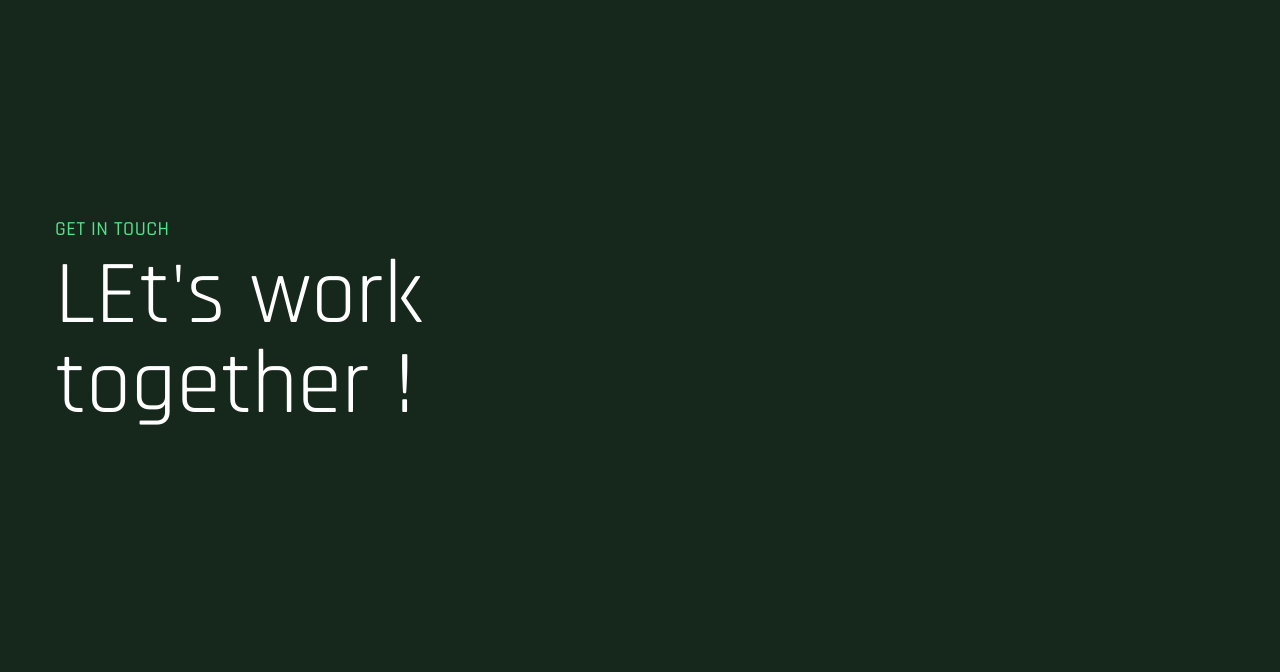
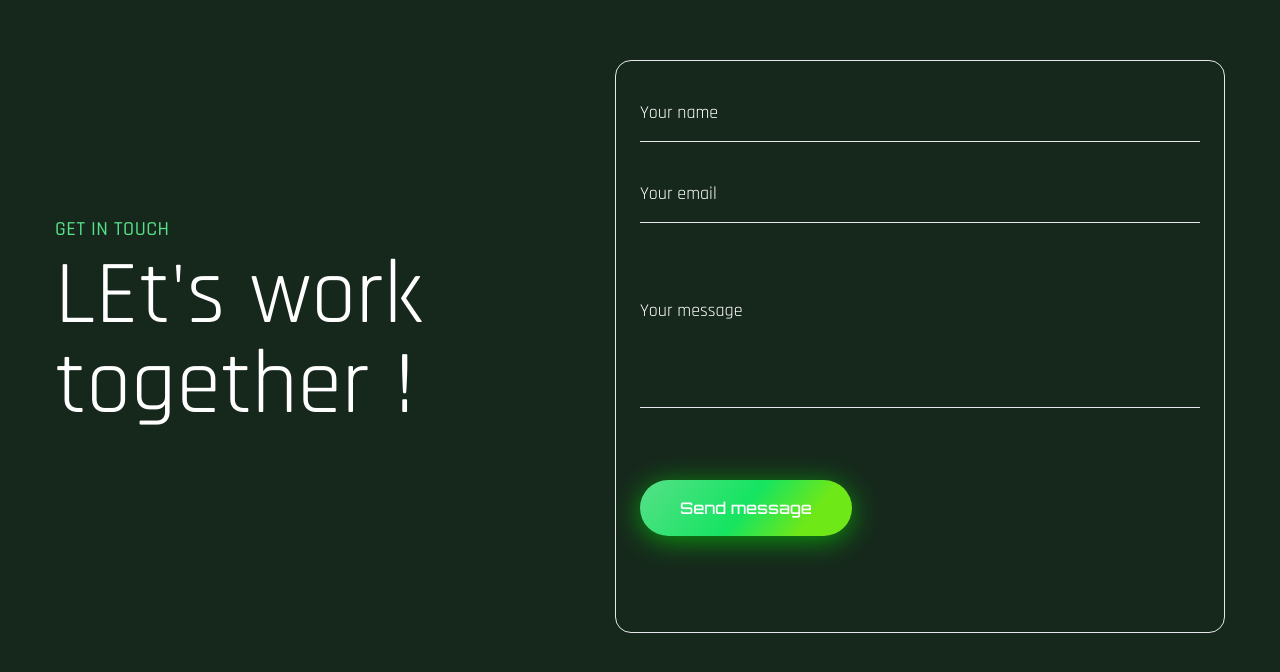
Before and after one commit to RikhiSingh/rikhisingh.github.io, a React (Create React App) app in the folder Portfolio/: page / in a window 1280 px wide. Shown: the part 3196-3868 px from the top of the page. Built offline with nearby package versions, Linux system fonts and the light colour scheme; the HTML template or start-up script is replaced by a standard one; a web font is replaced by a local one.

Commit message:
contact form completed

```diff
--- a/Portfolio/src/components/Contact.js
+++ b/Portfolio/src/components/Contact.js
@@ -22,6 +22,12 @@ const Contact = () => {
             </div>
           </motion.div>
           {/* fomr */}
+          <motion.form variants={fadeIn('left', 0.6)} initial="hidden" whileInView={'show'} viewport={{ once: false, amount: 0.3 }} action="" className='flex-1 border rounded-2xl flex flex-col gap-y-6 pb-24 p-6 items-start'>
+            <input className='bg-transparent border-b py-3 outline-none w-full placeholder:text-white focus:border-accent transition-all ' type="text" placeholder='Your name'/>
+            <input className='bg-transparent border-b py-3 outline-none w-full placeholder:text-white focus:border-accent transition-all ' type="email" placeholder='Your email'/>
+            <textarea  className='bg-transparent border-b py-12 outline-none w-full placeholder:text-white focus:border-accent transition-all resize-none mb-12' placeholder='Your message'></textarea>
+            <button className='btn btn-lg'>Send message</button>
+          </motion.form>
         </div>
       </div>
     </div>
```
